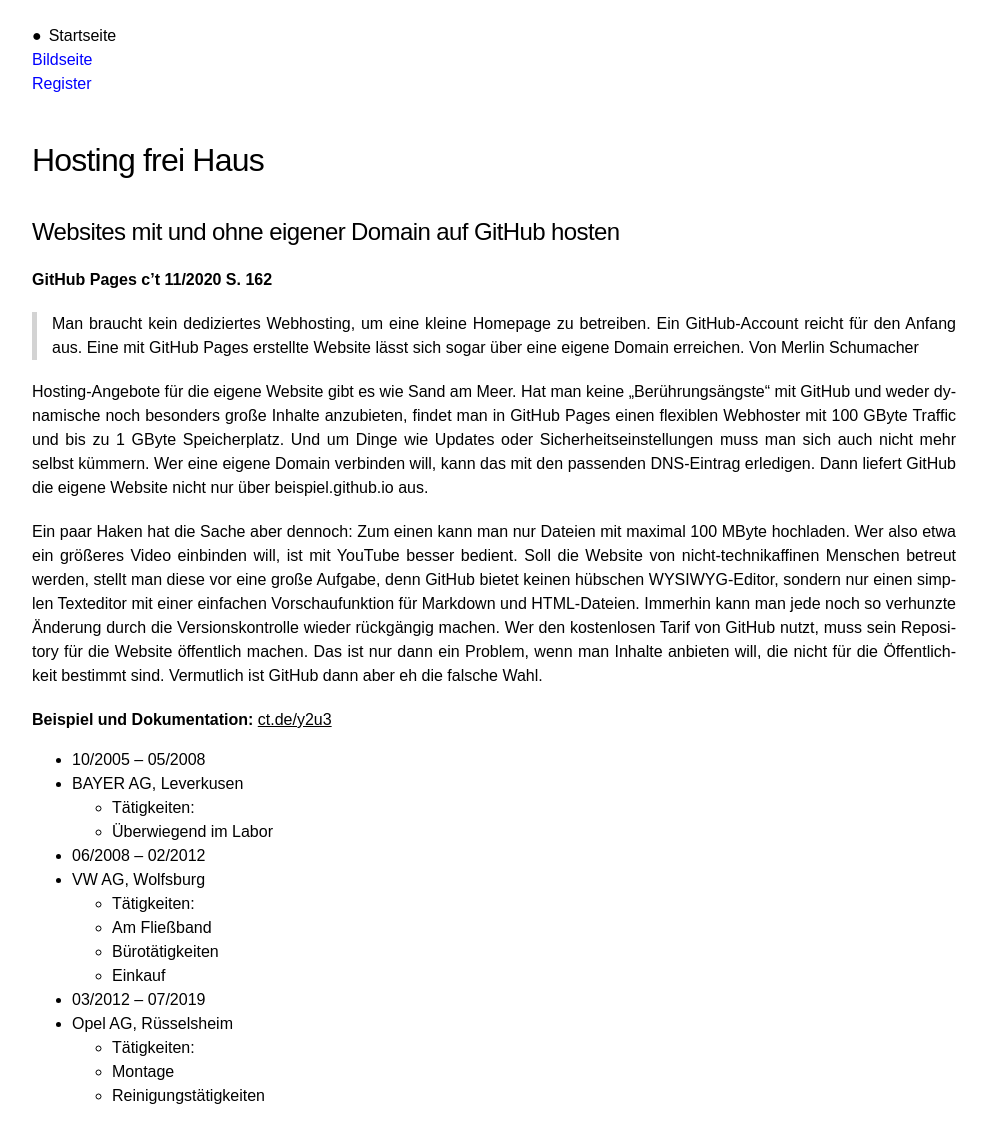
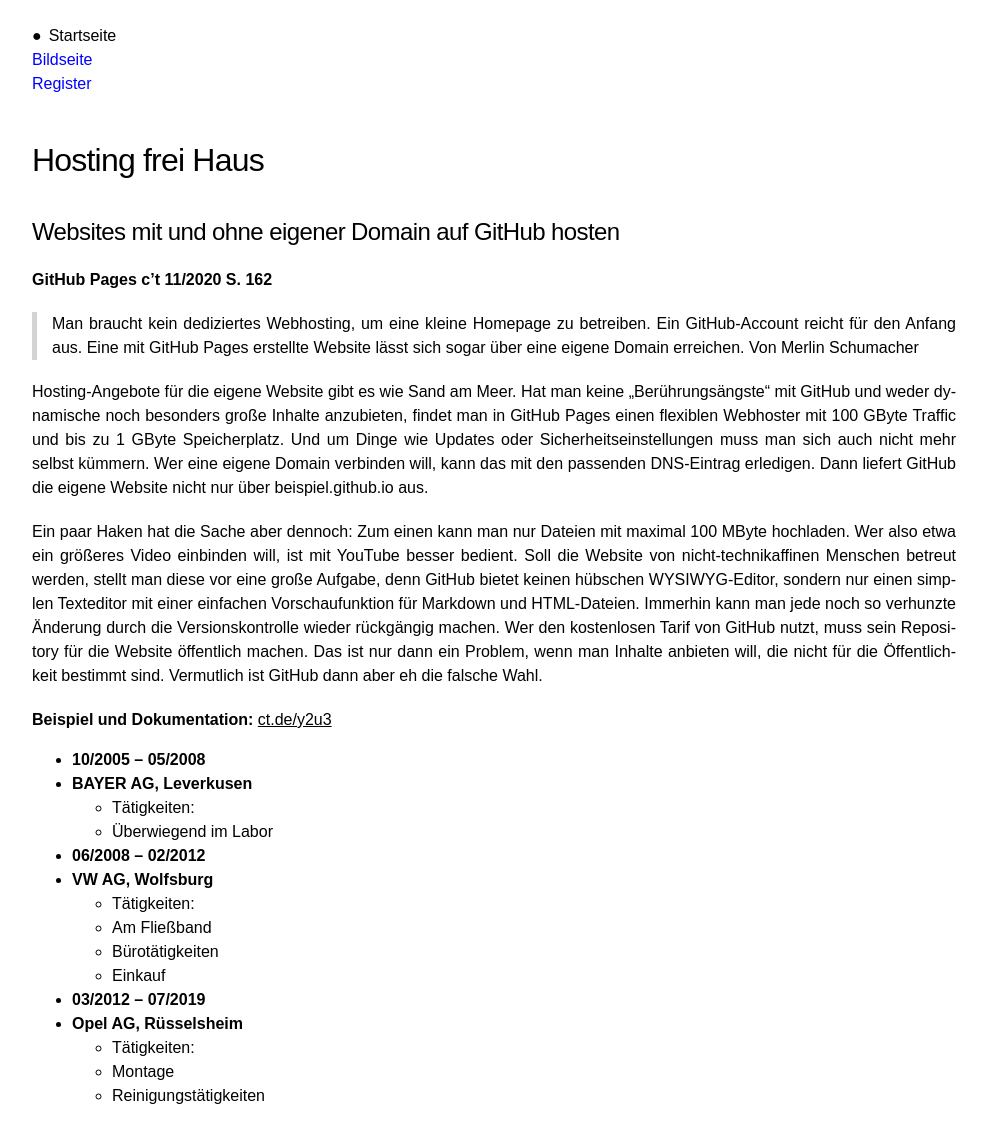
Before and after one commit to webuser-ralf/webuser-ralf.github.io, a Jekyll site: the page built from index.md, in a window 1280 px wide. Shown: the whole page, without its empty margins (146-1133 px from the left). Built offline with Jekyll 4.4.1, drawn with Linux system fonts in a browser that asks for light colours; our own code applies the rules of GitHub Pages for plain Markdown files.

Commit message:
Update layout.scss

```diff
--- a/_sass/layout.scss
+++ b/_sass/layout.scss
@@ -11,6 +11,14 @@
 p {
     text-align: justify;
     hyphens: auto;
+}
+
+ul li {
+    font-weight: bold;
+}
+
+ul li li {
+    font-weight: normal;
 }
 
 blockquote p {
```
